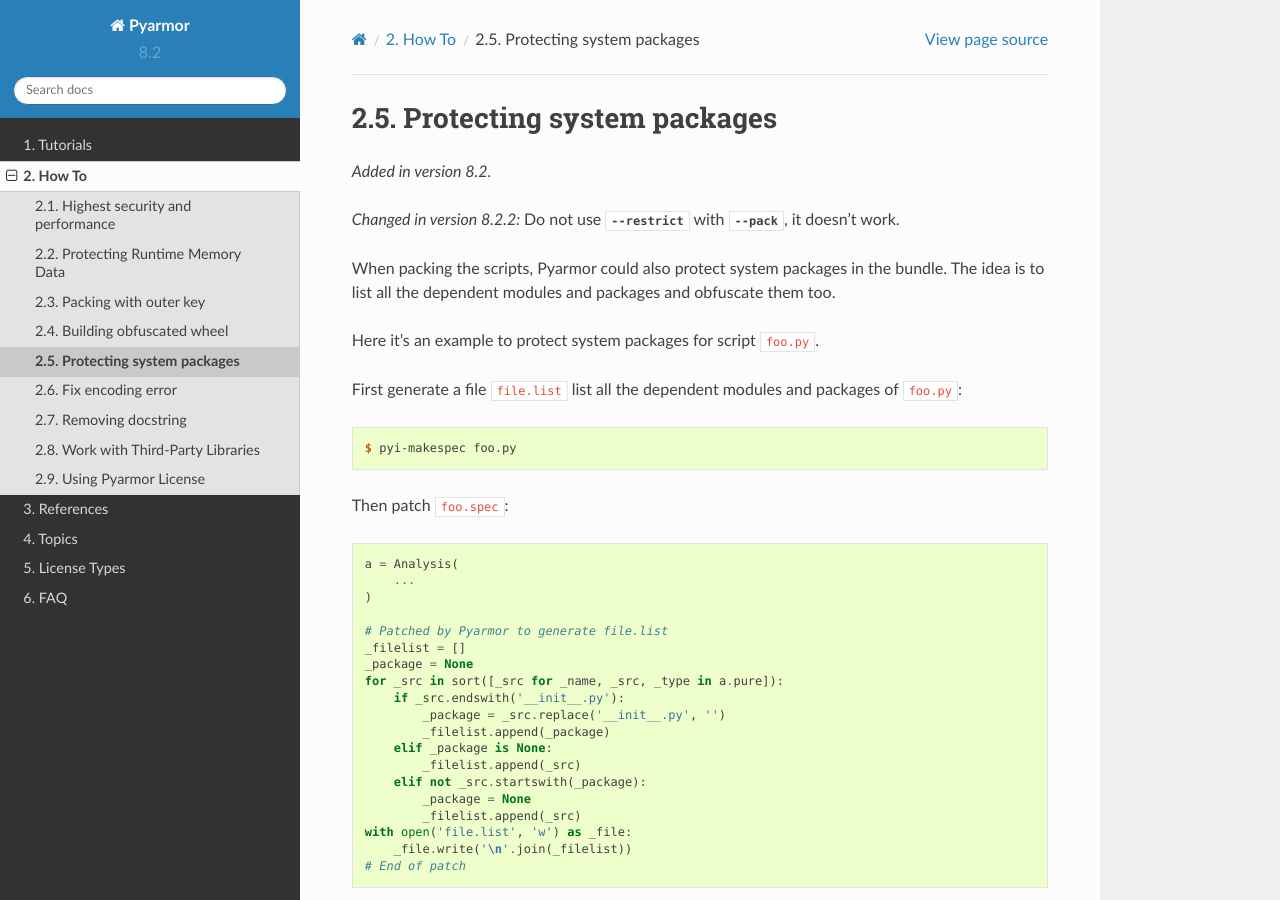
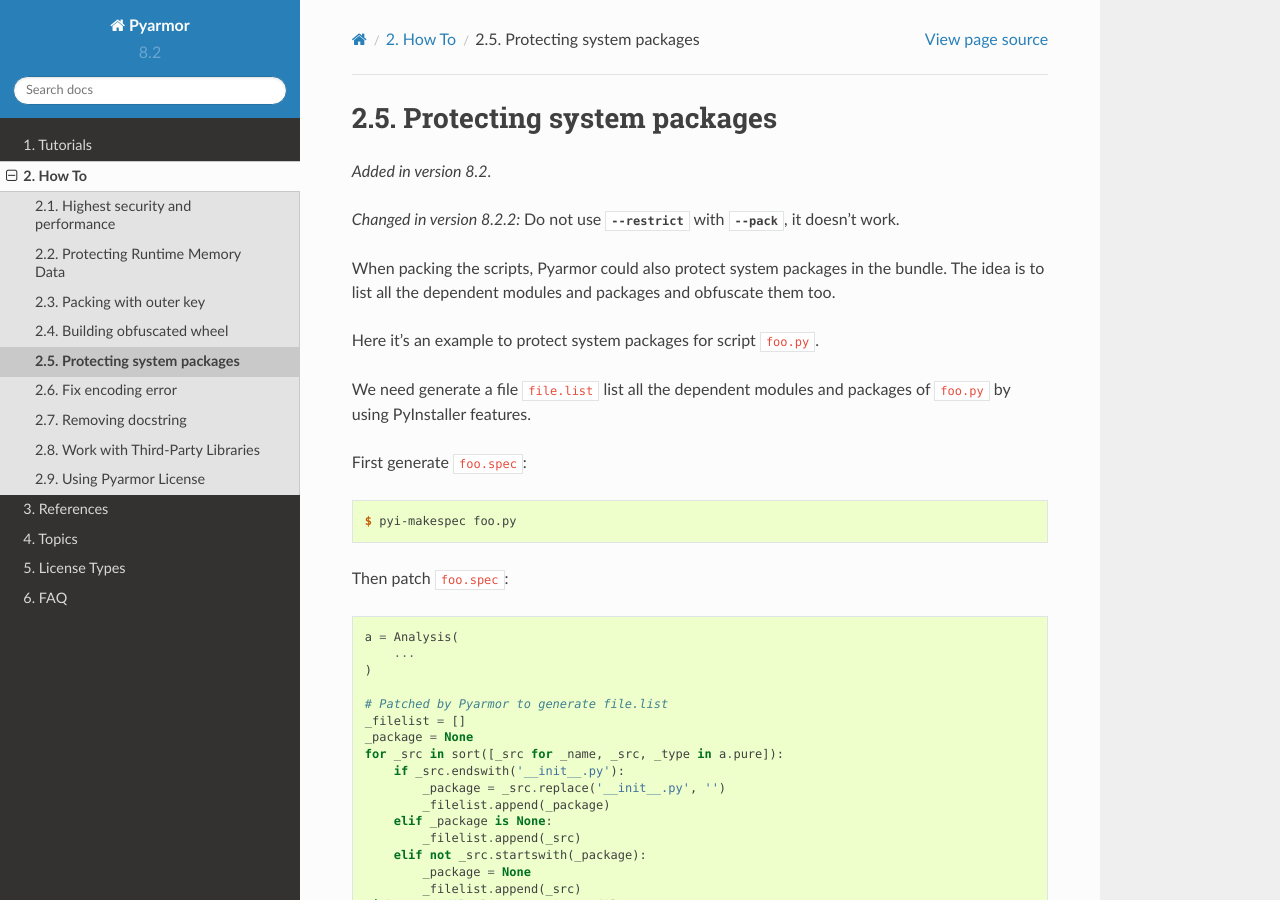
Before and after one commit to dashingsoft/pyarmor, a Sphinx documentation site: the page built from docs/how-to/obfuscation.rst, in a window 1280 px wide and 900 px high. Built offline with Sphinx 7.4.7 and the Read the Docs theme 2.0.0, drawn with Linux system fonts in a browser that asks for light colours.

Commit message:
Refine doc

```diff
--- a/docs/how-to/obfuscation.rst
+++ b/docs/how-to/obfuscation.rst
@@ -13,7 +13,9 @@
 
 Here it's an example to protect system packages for script ``foo.py``.
 
-First generate a file ``file.list`` list all the dependent modules and packages of ``foo.py``::
+We need generate a file ``file.list`` list all the dependent modules and packages of ``foo.py`` by using PyInstaller features.
+
+First generate ``foo.spec``::
 
     $ pyi-makespec foo.py
 
```
